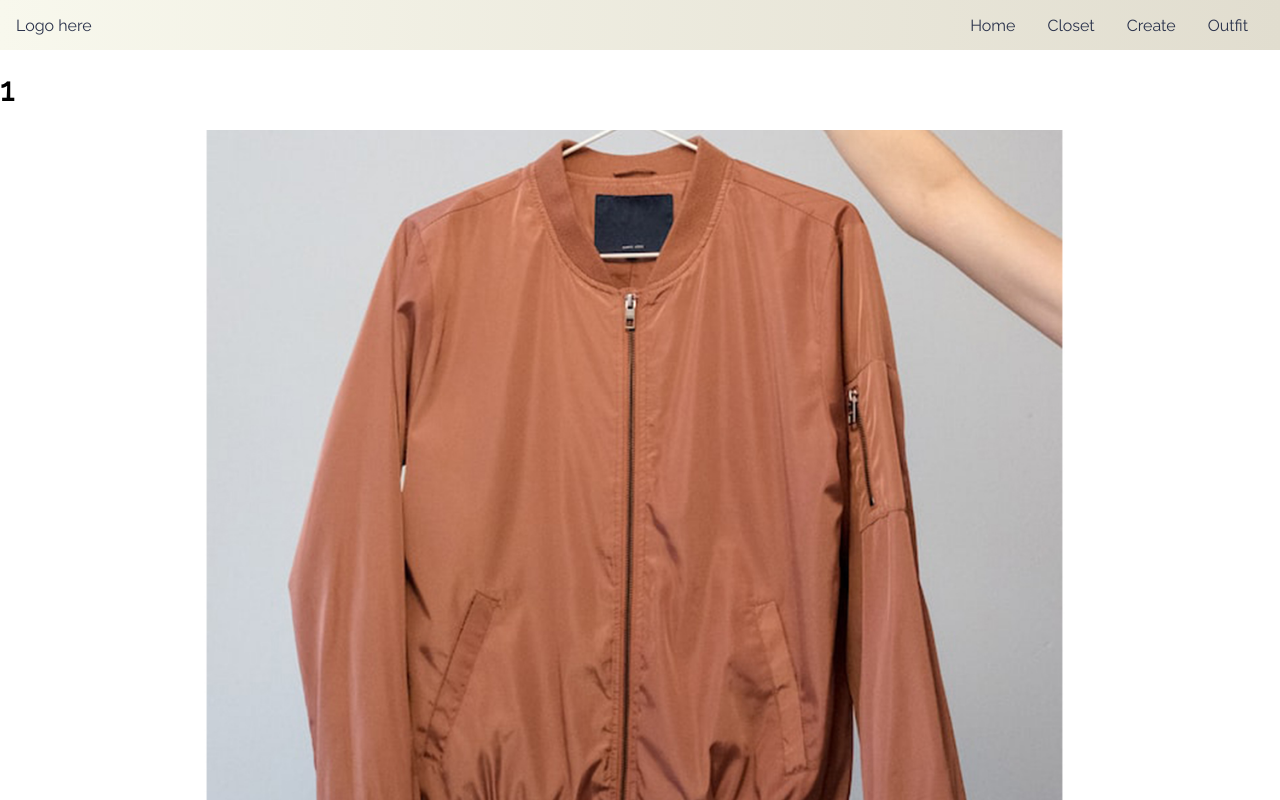
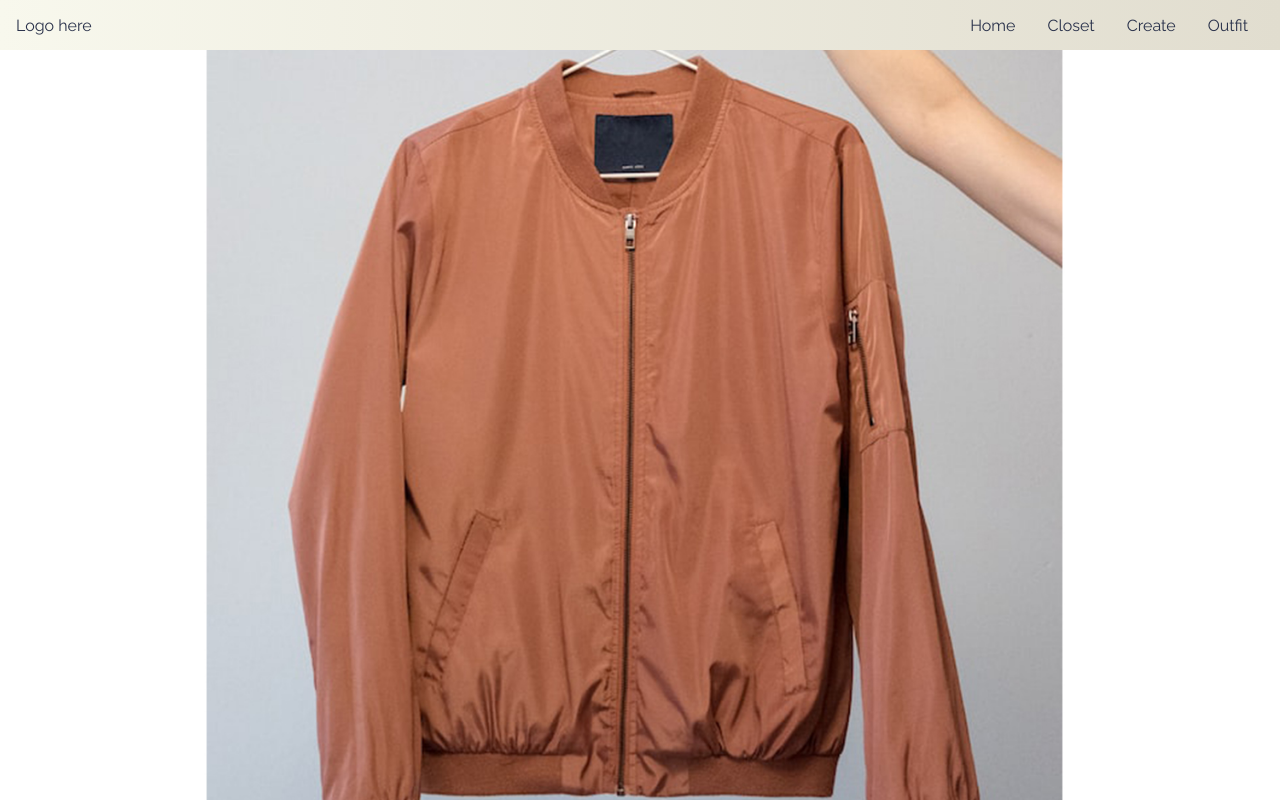
Before and after one commit to AliDabdoub/exjobb-malmoGrupp, a Next.js app in the folder exjobb/: page /closet/1 in a window 1280 px wide. Shown: the top 800 px of the page. Built offline with nearby package versions, Linux system fonts and the light colour scheme.

Commit message:
i deleted h2 på clothingid

```diff
--- a/exjobb/pages/closet/[clothingId].js
+++ b/exjobb/pages/closet/[clothingId].js
@@ -8,8 +8,6 @@ const Clothing = ({ cloth = {} })=> {
 
   return (
     <div>
-      <h1>{clothingId}</h1>
-
       <img src={cloth.url} />
     </div>
   )
--- a/exjobb/pages/create/index.js
+++ b/exjobb/pages/create/index.js
@@ -3,6 +3,7 @@ import EmblaCarousel from "components/EmblaCarousel/EmblaCarousel";
 import { mediaByTop, mediaByBottom, mediaByShoe } from "db";
 import emblaCarouselReact from "embla-carousel-react";
 import { STORAGE_KEY } from "constants";
+import styles from "styles/Embla.module.scss"
 
 
 const CreatePage = (props) => {
--- a/exjobb/src/components/Closet.js
+++ b/exjobb/src/components/Closet.js
@@ -1,6 +1,3 @@
-
-
-
 const ImageClick = ()=> {
 
     const handleClick = () => {
--- a/exjobb/src/styles/Embla.module.scss
+++ b/exjobb/src/styles/Embla.module.scss
@@ -1,3 +1,6 @@
+
+
+
 .embla {
   position: relative;
   background-color: #f7f7f7;
@@ -39,7 +42,7 @@
 .embla__slide__inner {
   position: relative;
   overflow: hidden;
-  height: 190px;
+  height: 155px;
   width: 100%;
 }
 
```
